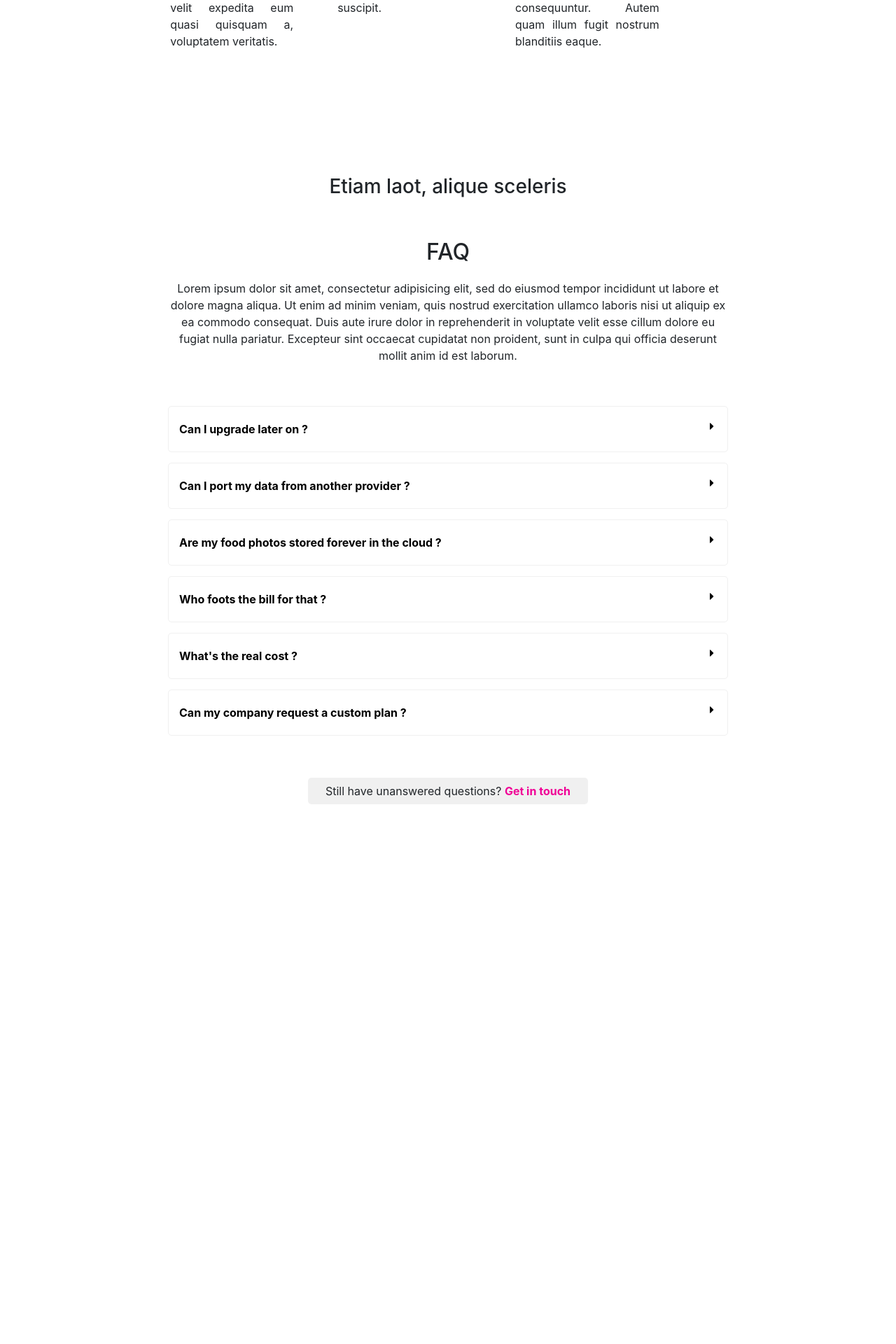
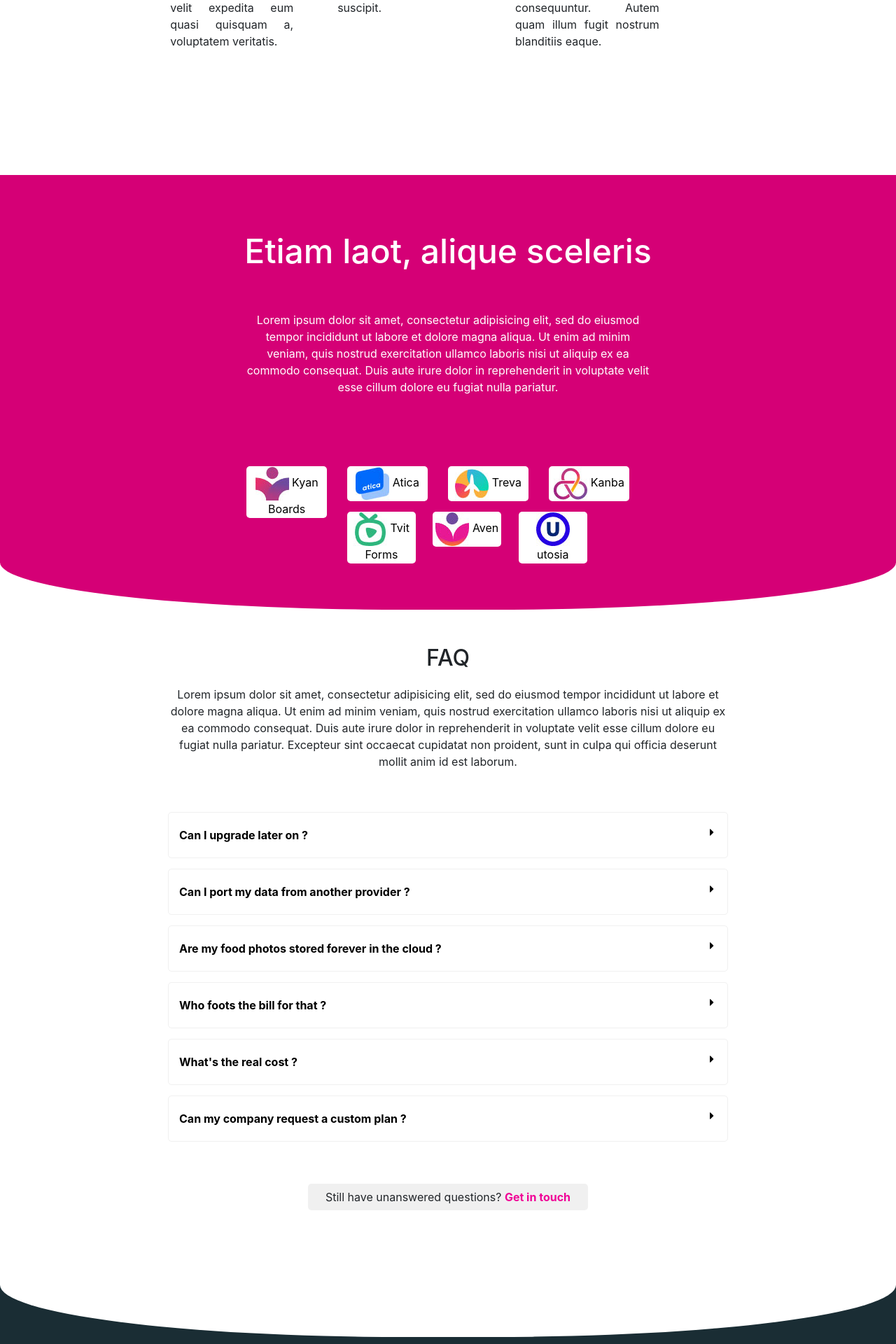
Before and after one commit to LeoBruant/Livequestion, a PHP site: page / in a window 1280 px wide. Shown: the part 1746-3666 px from the top of the page at 70% size. Before the commit the page ends 2895 px from the top, so only its background shows below. Run offline with PHP 8.4, Linux system fonts and the light colour scheme; some libraries are stand-ins or nearby versions.

Commit message:
Add files via upload
mise a jour de l'index

```diff
--- a/index.php
+++ b/index.php
@@ -115,9 +115,49 @@
 				]
 			];
 		?>
-		<div>
-			<h3 class="text-center">Etiam laot, alique sceleris</h3>
+		<div class="partie_haut_faq texte_blanc">
+			<h3 class="titre_partie_haut_faq">Etiam laot, alique sceleris</h3>
+			<p class="paragraphe_partie_haut_faq"> Lorem ipsum dolor sit amet, consectetur adipisicing elit, sed do eiusmod
+			tempor incididunt ut labore et dolore magna aliqua. Ut enim ad minim veniam,
+			quis nostrud exercitation ullamco laboris nisi ut aliquip ex ea commodo
+			consequat. Duis aute irure dolor in reprehenderit in voluptate velit esse
+			cillum dolore eu fugiat nulla pariatur.</p>
+			<div class="marques_partie_haut_faq">
+				<div class="maques_du_haut">
+					<div class="marque marque1">
+						<img src="ressources/marque1.jpg">
+						<span>Kyan Boards</span>
 					</div>
+					<div class="marque">
+						<img src="ressources/marque2.jpg">
+						<span>Atica</span>
+					</div>
+					<div class="marque">
+						<img src="ressources/marque3.jpg">
+						<span>Treva</span>
+					</div>
+					<div class="marque">
+						<img src="ressources/marque4.jpg">
+						<span>Kanba</span>
+					</div>
+				</div>
+				<div class="marques_du_bas">
+					<div class="marque">
+						<img src="ressources/marque5.jpg">
+						<span>Tvit Forms</span>
+					</div>
+					<div class="marque">
+						<img src="ressources/marque7.jpg">
+						<span>Aven</span>
+					</div>
+					<div class="marque">
+						<img src="ressources/marque6.jpg">
+						<span>utosia</span>
+					</div>
+				</div>
+			</div>
+		</div>
+		<div class="arrondi_haut_faq"></div>
 		<div class="tout_faq">
 			<h2>FAQ</h2>
 			<p class="phrases_haut_faq">Lorem ipsum dolor sit amet, consectetur adipisicing elit, sed do eiusmod
@@ -130,7 +170,6 @@
 				<?php
 					$ind = 0;
 					foreach ($questionsFAQ as $questionFAQ) {
-
 						echo'<a class="bouton_faq" id="bouton_faq" data-toggle="collapse" href="#reponse_faq'.$ind.'" role="button" aria-expanded="false" aria-controls="reponse_faq'.$ind.'">
 						<div class="question_faq">
 							<p class="titre_question_faq" >'.$questionFAQ['intitule_question_faq'].'</p>
@@ -150,10 +189,17 @@
 				Still have unanswered questions? <a href="#" class="get_in_touch_faq"> Get in touch</a>
 			</p>
 		</div>
+		<div class="footer_faq">
+			<div class="arrondi_footer_faq"></div>
+			<div class="copyright texte_blanc">
+				<span>© 2019 Page protected by reCAPTCHA and subject to Google's <span class="gras">Privacy Policy</span> and <span class="gras">Terms of Service</span></span>
+				<img src="ressources/links.jpg" class="reseaux">
+			</div>
+		</div>
 		<script type="text/javascript">
     		$(".bouton_faq").click(function(){
-			$(".icone_fleche_droite_faq").toggleClass("fa-caret-down")  ;
-			$(".icone_fleche_droite_faq").toggleClass("fa-caret-right")  ;
+		 		$(".icone_fleche_droite_faq").toggleClass("fa-caret-down");
+		 		$(".icone_fleche_droite_faq").toggleClass("fa-caret-right");
 			})
 		</script>
 	</body>
```
Lines whose indentation alone changed are shown as unchanged.
